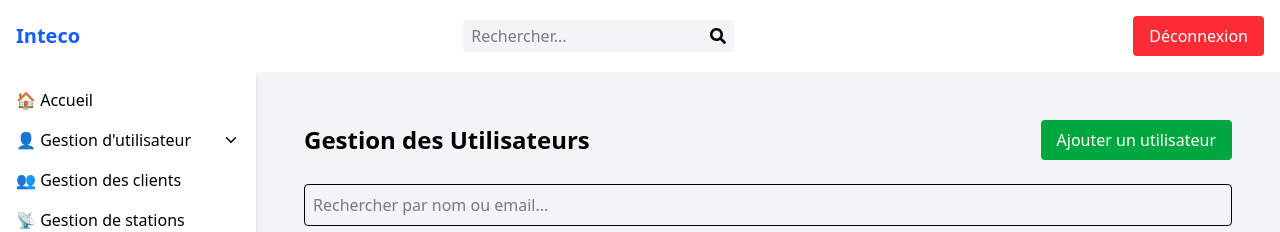
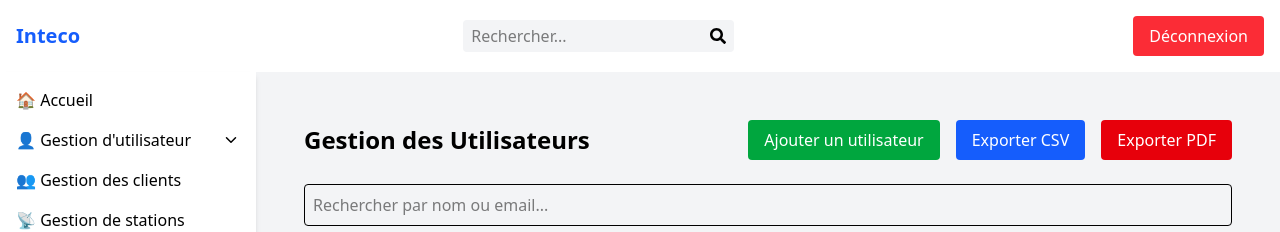
Before and after one commit to Inte-eco/inte-eco-front, a React (Vite) app: page /dash-admin/manage-user/users in a window 1280 px wide. Shown: the top 232 px of the page. Built offline with nearby package versions, Linux system fonts and the light colour scheme; no server answers; the database is empty; sample sign-in values are in the browser's storage.

Commit message:
user export btn added

```diff
--- a/src/features/admin/ManageUser.tsx
+++ b/src/features/admin/ManageUser.tsx
@@ -2,6 +2,8 @@ import { useEffect, useState } from "react";
 import { collection, getDocs, deleteDoc, doc, query, orderBy } from "firebase/firestore";
 import { db } from "../../services/Firebase/FirebaseConfig";
 import { useNavigate } from "react-router-dom";
+import { jsPDF } from "jspdf";
+import autoTable from "jspdf-autotable";
 
 const ManageUser = () => {
   const [users, setUsers] = useState<any[]>([]);
@@ -52,16 +54,78 @@ const ManageUser = () => {
   const currentUsers = filteredUsers.slice(indexOfFirst, indexOfLast);
   const totalPages = Math.ceil(filteredUsers.length / itemsPerPage);
 
+  // Exporter en CSV
+  const exportToCSV = () => {
+    const headers = ["N°", "Nom", "Email", "Rôle", "Client", "Origine"];
+    const rows = currentUsers.map((user, index) => [
+      index + 1,
+      user.nom,
+      user.email,
+      user.role,
+      user.clientId || "-",
+      user.type,
+    ]);
+
+    const csvContent = [
+      headers.join(","),
+      ...rows.map(row => row.join(","))
+    ].join("\n");
+
+    const blob = new Blob([csvContent], { type: "text/csv;charset=utf-8;" });
+    const link = document.createElement("a");
+    link.href = URL.createObjectURL(blob);
+    link.download = "utilisateurs.csv";
+    link.click();
+  };
+
+  // Exporter en PDF
+  const exportToPDF = () => {
+    const docPdf = new jsPDF();
+    docPdf.text("Liste des Utilisateurs", 14, 10);
+
+    const tableColumn = ["N°", "Nom", "Email", "Rôle", "Client", "Origine"];
+    const tableRows = currentUsers.map((user, index) => [
+      index + 1,
+      user.nom,
+      user.email,
+      user.role,
+      user.clientId || "-",
+      user.type,
+    ]);
+
+    autoTable(docPdf, {
+      head: [tableColumn],
+      body: tableRows,
+      startY: 20,
+    });
+
+    docPdf.save("utilisateurs.pdf");
+  };
+
   return (
     <div className="p-6 bg-gray-100 min-h-screen">
       <div className="flex justify-between items-center mb-6">
         <h2 className="text-2xl font-bold">Gestion des Utilisateurs</h2>
+        <div className="flex space-x-4">
           <button
             onClick={() => navigate("/dash-admin/add-user")}
             className="bg-green-600 text-white px-4 py-2 rounded hover:bg-green-700"
           >
             Ajouter un utilisateur
           </button>
+          <button
+            onClick={exportToCSV}
+            className="bg-blue-600 text-white px-4 py-2 rounded hover:bg-blue-700"
+          >
+            Exporter CSV
+          </button>
+          <button
+            onClick={exportToPDF}
+            className="bg-red-600 text-white px-4 py-2 rounded hover:bg-red-700"
+          >
+            Exporter PDF
+          </button>
+        </div>
       </div>
 
       <input
```
Lines whose indentation alone changed are shown as unchanged.
